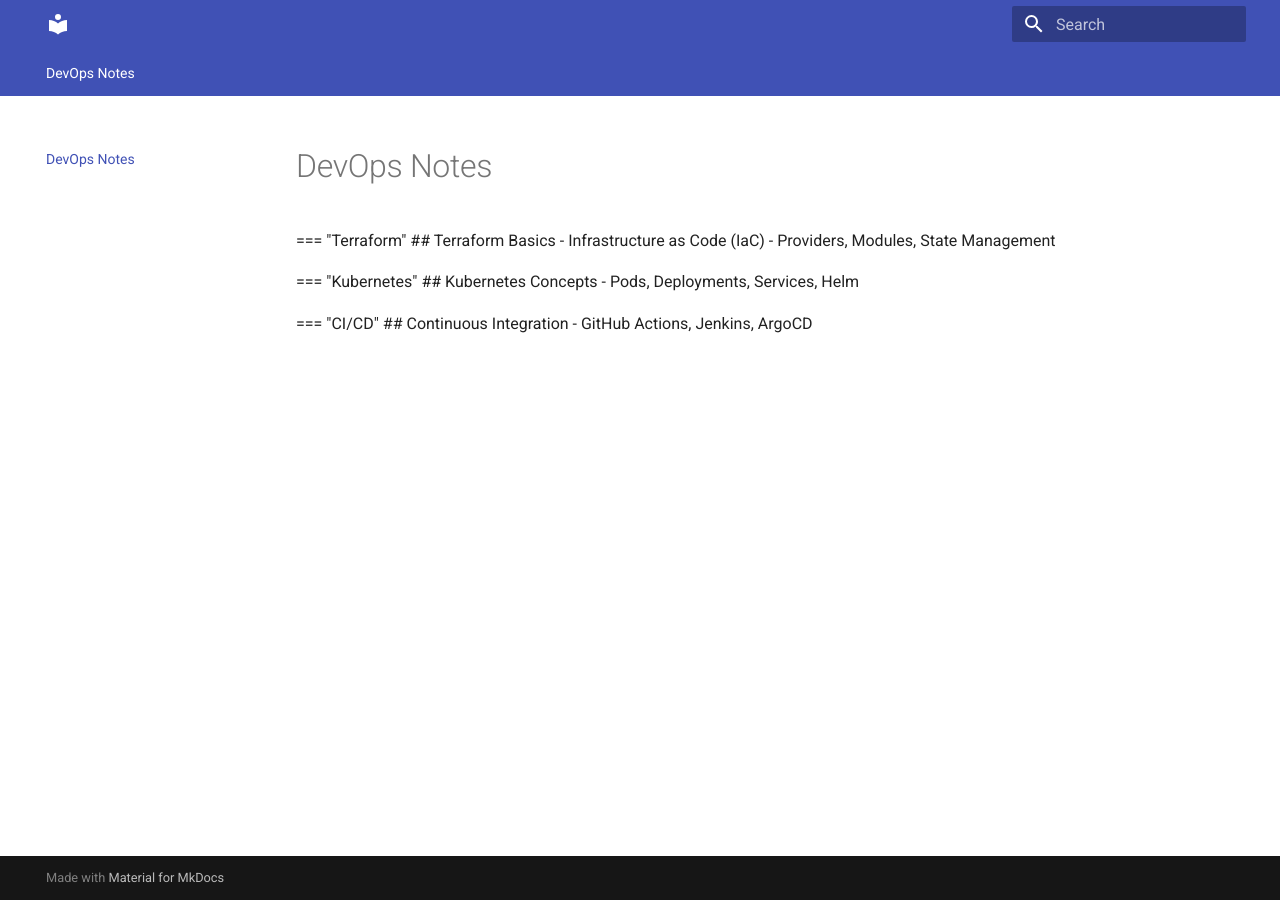
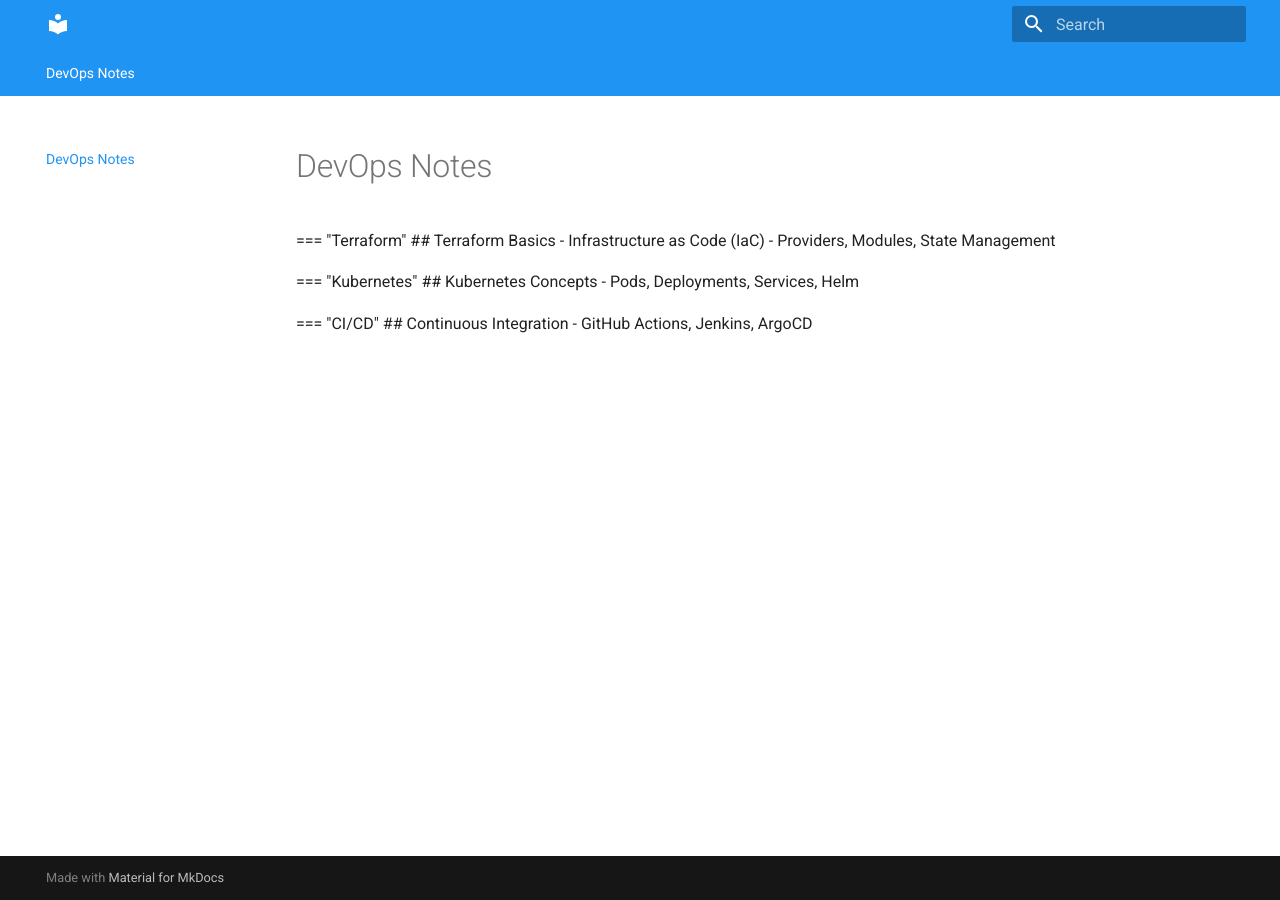
Before and after one commit to ag143/sampleNotees, an MkDocs documentation site: the page built from docs/index.md, in a window 1280 px wide. Built offline with MkDocs 1.6.1 and Material for MkDocs 9.7.7, drawn with Linux system fonts in a browser that asks for light colours.

Commit message:
Update mkdocs.yml

```diff
--- a/mkdocs.yml
+++ b/mkdocs.yml
@@ -1,10 +1,17 @@
 theme:
   name: material
+  palette:
+    - scheme: default  # Light mode
+      primary: blue
+      accent: indigo
+    - scheme: slate  # Dark mode
+      primary: deep-purple
+      accent: pink
   features:
     - navigation.tabs
     - navigation.instant
-    - toc.integrate  # Enables scroll-based index
-markdown_extensions:
-  - toc:
-      permalink: true
-      toc_depth: 2
+    - navigation.tracking
+    - toc.integrate
+    - content.code.copy  # Copy button for code
+    - content.tooltips  # Hover tooltips for links
+    - content.tabs  # Enables tabbed interface
```
